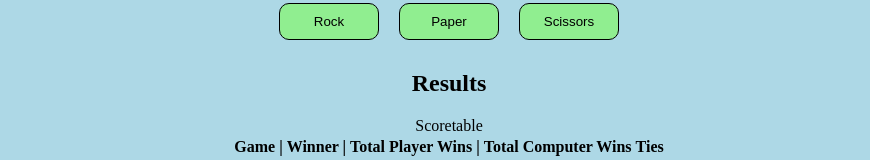
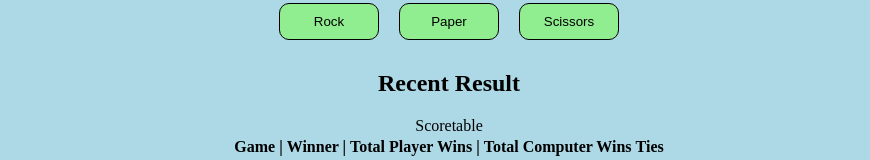
Before and after one commit to tomrfitz/odin-rps, a plain HTML site: page index.html in a window 1280 px wide. Shown: the part 382-542 px from the top of the page, without its empty margins (191-1061 px from the left). Drawn offline with Linux system fonts and the light colour scheme.

Commit message:
results -> recent result

```diff
--- a/index.html
+++ b/index.html
@@ -23,7 +23,7 @@
     </div>
 
     <div id="results">
-      <h2>Results</h2>
+      <h2>Recent Result</h2>
       <p id="recentWinner"></p>
       <p id="playerChoice"></p>
       <p id="computerChoice"></p>
```
